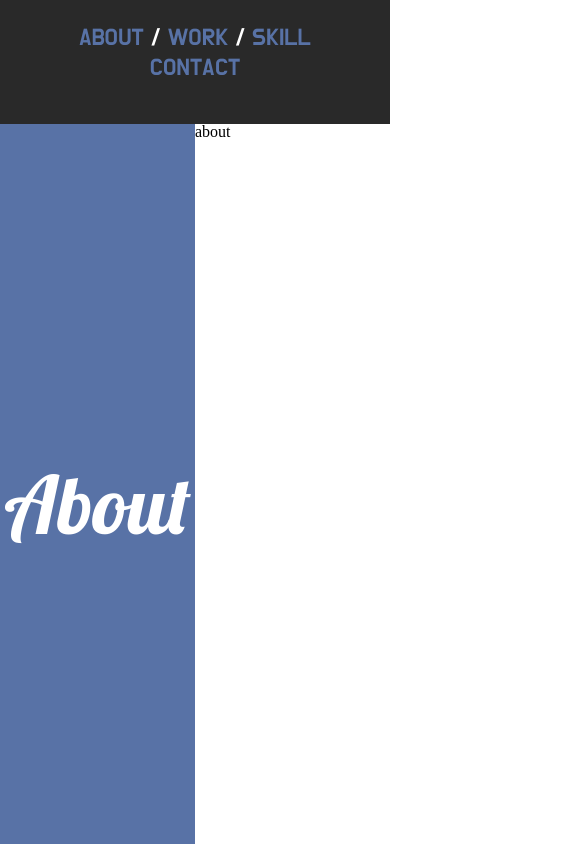
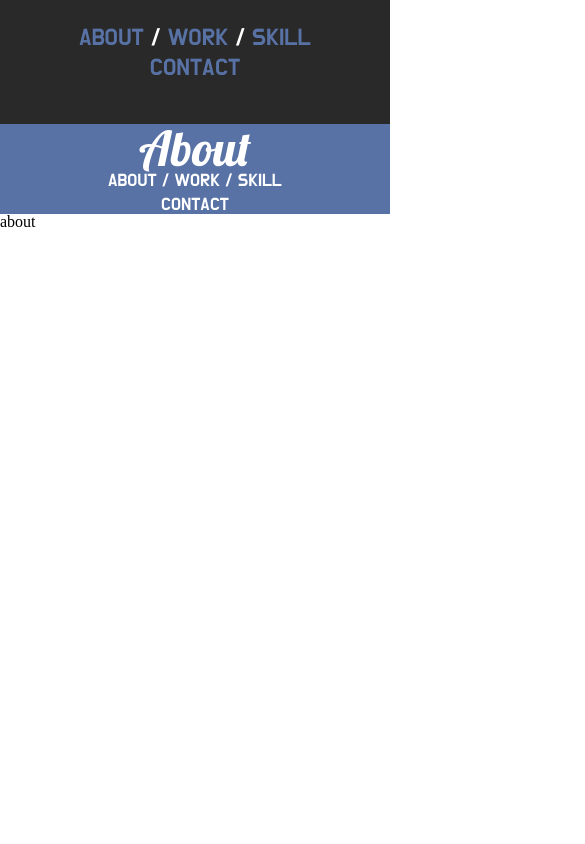
Before and after one commit to deokgoo/react-resume, a React (Create React App) app: page / in a window 390 px wide. Shown: the part 720-1564 px from the top of the page, 585 px wide, since content can reach past the window. Built offline with nearby package versions, Linux system fonts and the light colour scheme.

Commit message:
fix: layout - mobile

```diff
--- a/src/components/layout/layout.module.scss
+++ b/src/components/layout/layout.module.scss
@@ -11,13 +11,14 @@
   flex: 1 1 50%;
   display: flex;
   flex-direction: column;
+  height: 100vh;
   .title {
     display: flex;
     justify-content: center;
     align-items: center;
     flex: 1 1 90%;
-    font-size: $font-extra_large;
-    font-family: 'Lobster', cursive;;
+    font-size: $font-large;
+    font-family: 'Lobster', cursive;
   }
   .navi {
     flex: 1 1 10%;
@@ -28,5 +29,13 @@
     font-family: 'Do Hyeon', sans-serif;
   }
 }
+.right {
+  flex: 1 1 50%;
+  min-height: 100vh;
+}
 
-.right {flex: 1 1 50%;}
+@media screen and (max-width: 780px) {
+  .container {
+    flex-direction: column;
+  }
+}
```
